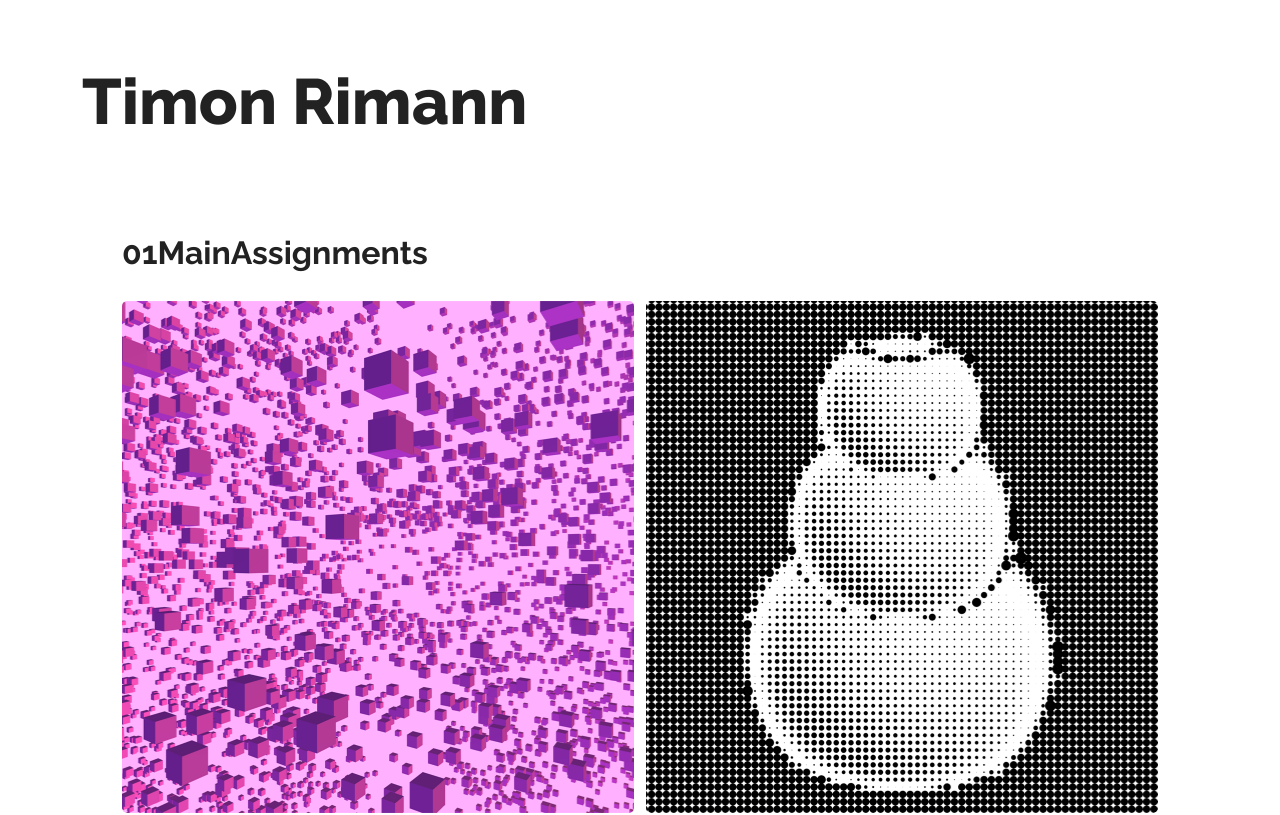
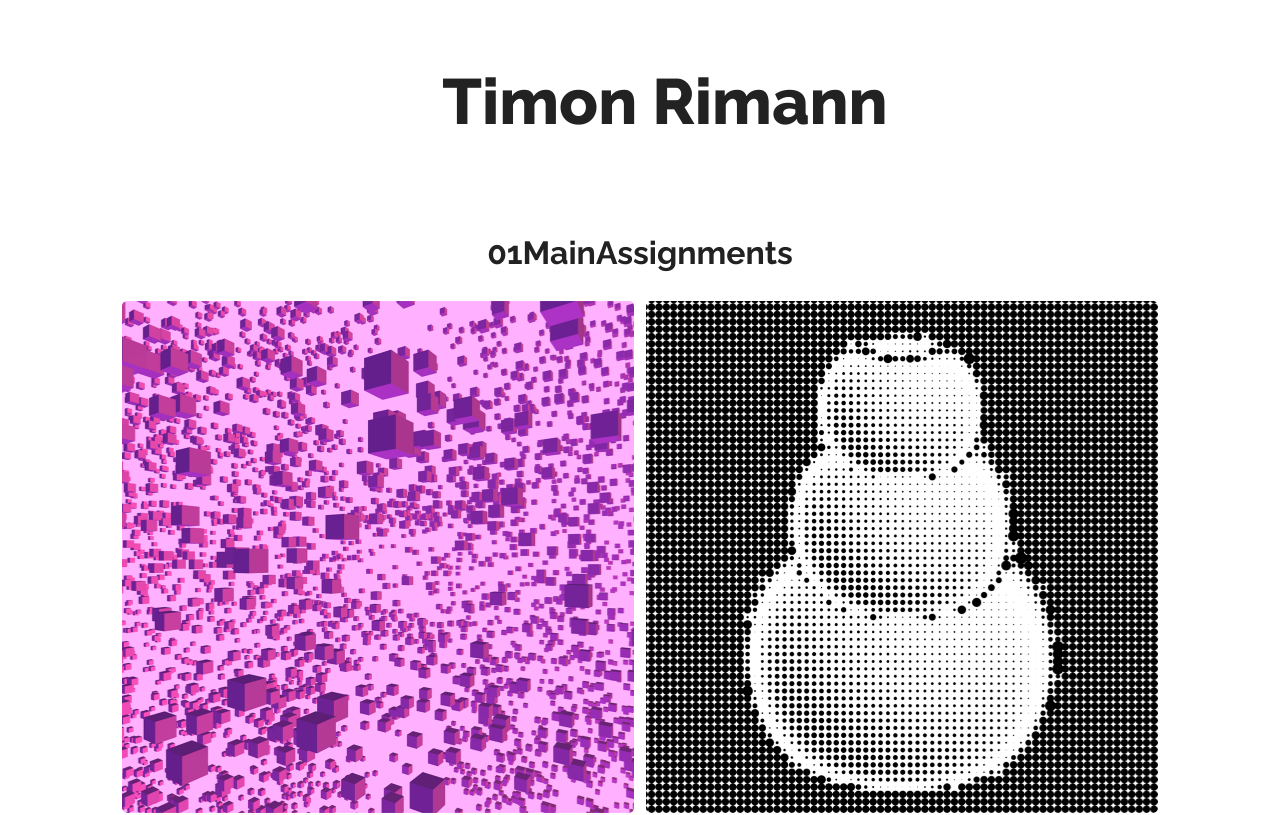
Before and after one commit to Elkiwam/Elkiwam.github.io, a plain HTML site: page index.html in a window 1280 px wide. Shown: the top 815 px of the page. Drawn offline with Linux system fonts and the light colour scheme.

Commit message:
title update

```diff
--- a/css/utilities.css
+++ b/css/utilities.css
@@ -22,7 +22,7 @@ h2::selection {
 .header-container {
   display: flex;
   flex-direction: column;
-  align-items: left;
+  align-items: center;
   justify-content: center;
   margin-top: 2rem;
   padding: 2rem;
@@ -33,7 +33,7 @@ h2::selection {
 }
 
 .content-text {
-  text-align: left;
+  text-align: center;
   margin: 1.5rem 0;
 }
 
```
